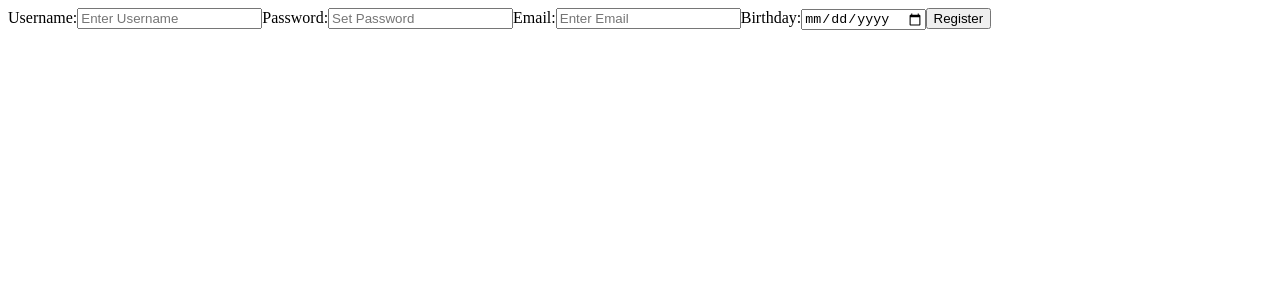
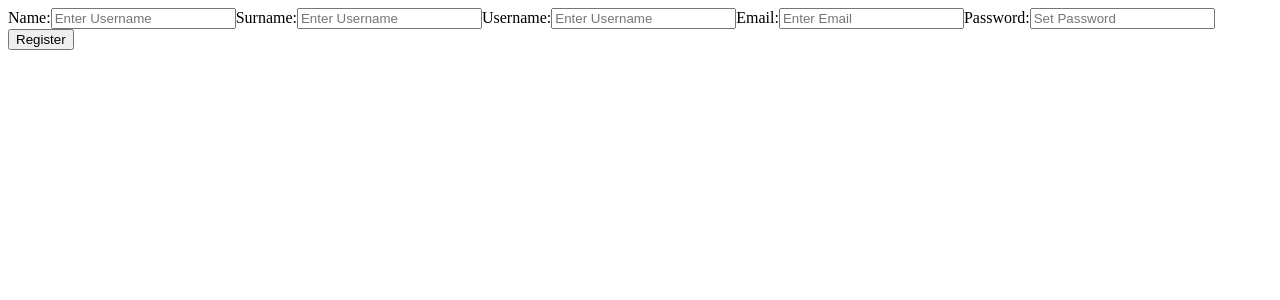
Before and after one commit to stuartfreaks/myflix_client-add-login-3.5, a React (Vite) app: page / in a window 1280 px wide. Shown: the top 300 px of the page. Built offline with nearby package versions, Linux system fonts and the light colour scheme.

Commit message:
Sonia for Wkend

```diff
--- a/src/components/RegistrationView/registation-view.jsx
+++ b/src/components/RegistrationView/registation-view.jsx
@@ -2,35 +2,59 @@ import { useState } from 'react';
 import axios from 'axios';
 
 export function RegistrationView(props) {
+  const [name, setName] = useState('');
+  const [surname, setSurname] = useState('');
   const [username, setUsername] = useState('');
   const [password, setPassword] = useState('');
   const [email, setEmail] = useState('');
-  const [Birthday, setBirthday] = useState('');
 
   const handleSubmit = (event) => {
     event.preventDefault();
-    console.log(username, password, email, Birthday);
+
     props.onRegistration(username);
 
     axios
       .post('https://fellini-api.onrender.com/users', {
+        name: name,
+        surname: surname,
         Username: username,
+        Email: email,
         Password: password,
-        Email: email,
-        Birthday: Birthday,
       })
       .then((response) => {
         const data = response.data;
-        console.log(data);
-        window.open('/', '_self'); // '_self' is necessary to open page in the current tab
-      })
-      .catch((e) => {
-        console.log(e);
+        console.log(response);
+        // window.open('/', '_self'); // '_self' is necessary to open page in the current tab
       });
+    // .catch((e) => {
+    //   console.log(e);
+    // });
   };
 
   return (
     <form onSubmit={handleSubmit}>
+      <label>
+        Name:
+        <input
+          type="text"
+          value={name}
+          onChange={(e) => setName(e.target.value)}
+          required
+          minLength="3"
+          placeholder="Enter Username"
+        />
+      </label>
+      <label>
+        Surname:
+        <input
+          type="text"
+          value={surname}
+          onChange={(e) => setSurname(e.target.value)}
+          required
+          minLength="3"
+          placeholder="Enter Username"
+        />
+      </label>
       <label>
         Username:
         <input
@@ -40,6 +64,16 @@ export function RegistrationView(props) {
           required
           minLength="3"
           placeholder="Enter Username"
+        />
+      </label>
+      <label>
+        Email:
+        <input
+          type="email"
+          value={email}
+          onChange={(e) => setEmail(e.target.value)}
+          required
+          placeholder="Enter Email"
         />
       </label>
       <label>
@@ -53,25 +87,7 @@ export function RegistrationView(props) {
           placeholder="Set Password"
         />
       </label>
-      <label>
-        Email:
-        <input
-          type="email"
-          value={email}
-          onChange={(e) => setEmail(e.target.value)}
-          required
-          placeholder="Enter Email"
-        />
-      </label>
-      <label>
-        Birthday:
-        <input
-          type="date"
-          value={Birthday}
-          onChange={(e) => setBirthday(e.target.value)}
-          required
-        />
-      </label>
+
       <button type="submit" className="registerButton">
         Register
       </button>
--- a/src/components/main-view/MainView.jsx
+++ b/src/components/main-view/MainView.jsx
@@ -80,8 +80,8 @@ class MainView extends React.Component {
         />
       );
 
-    if (!user)
-      return <LoginView onLoggedIn={(user) => this.onLoggedIn(user)} />;
+    // if (!user)
+    //   return <LoginView onLoggedIn={(user) => this.onLoggedIn(user)} />;
 
     if (movies.length === 0) return <div className="main-view" />;
 
```
Also changed, not shown: 2 other files (tests, documents, lock files or other folders).
